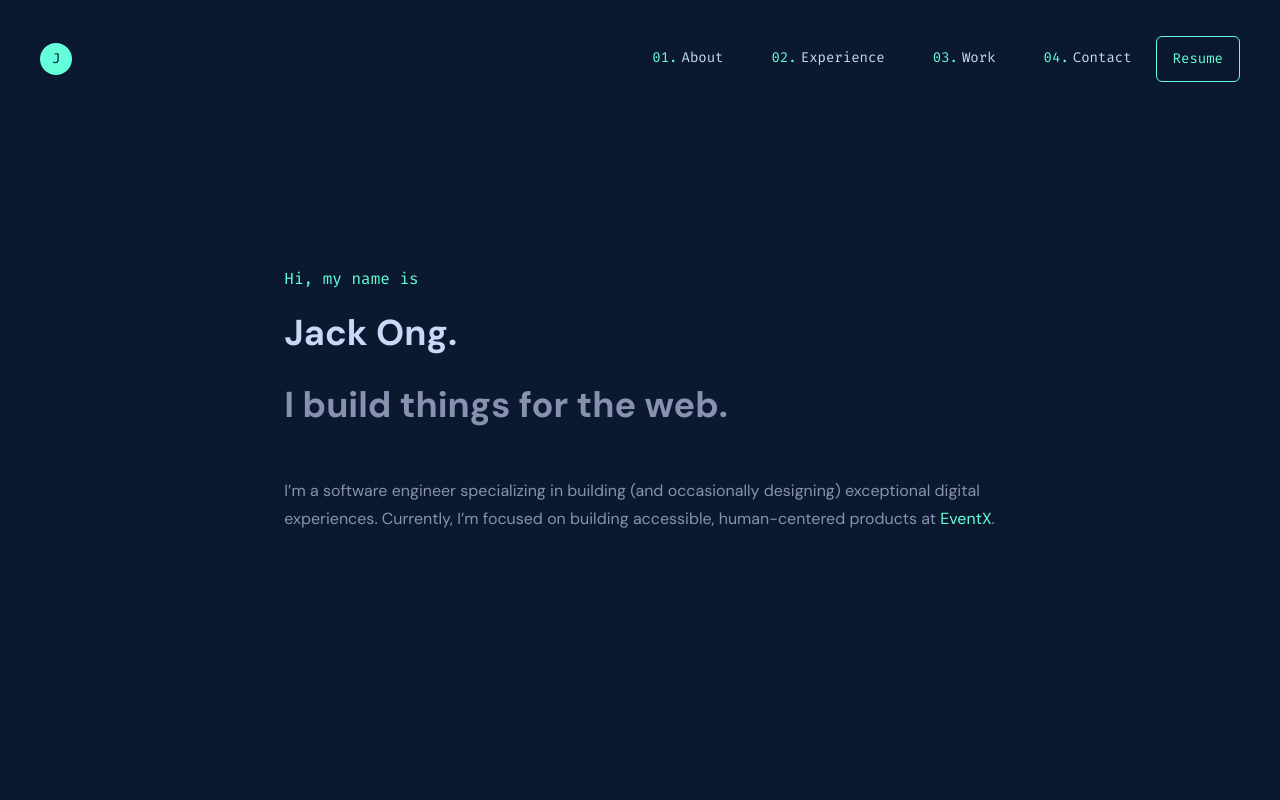
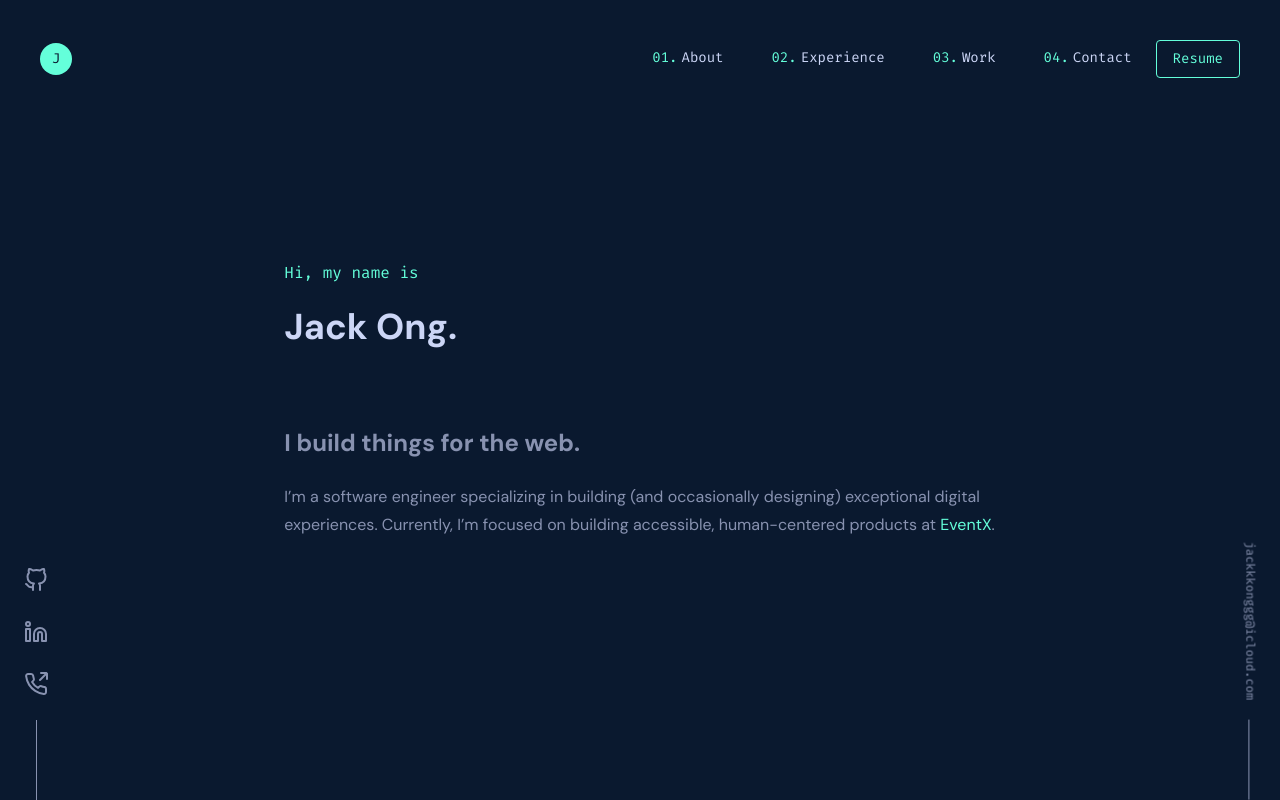
Before and after one commit to jackkkonggg/jackkkonggg.github.io, a Next.js app: page / in a window 1280 px wide. Built offline with nearby package versions, Linux system fonts and the light colour scheme.

Commit message:
feat: socials

```diff
--- a/package.json
+++ b/package.json
@@ -12,6 +12,7 @@
     "next": "12.0.7",
     "react": "17.0.2",
     "react-dom": "17.0.2",
+    "react-feather": "^2.0.9",
     "tailwind-merge": "^1.1.1"
   },
   "devDependencies": {
--- /dev/null
+++ b/src/components/Socials.tsx
@@ -0,0 +1,67 @@
+import { Avatar } from '@/design-system/Avatar';
+import { Link } from '@/design-system/Link';
+import { FC, Fragment } from 'react';
+import { GitHub, Linkedin, PhoneOutgoing } from 'react-feather';
+import { twMerge } from 'tailwind-merge';
+
+const PERSONAL_EMAIL = 'jackkkonggg@icloud.com';
+
+interface SocialIconLinkProps {
+  href: string;
+  Icon: FC;
+}
+
+const SocialIconLink: FC<SocialIconLinkProps> = ({ href, Icon }) => (
+  <a href={href} target="_blank" rel="noreferrer">
+    <Avatar
+      className={twMerge(
+        'bg-transparent',
+        'transition-transform duration-300',
+        'hover:cursor-pointer hover:-translate-y-2',
+      )}
+    >
+      <Icon />
+    </Avatar>
+  </a>
+);
+
+export const Socials: FC = () => {
+  return (
+    <Fragment>
+      <div
+        className={twMerge(
+          'fixed bottom-0 left-5 text-slate-dark',
+          'flex flex-col items-center justify-center gap-5',
+        )}
+      >
+        <SocialIconLink href="https://github.com/jackkkonggg" Icon={GitHub} />
+        <SocialIconLink
+          href="https://www.linkedin.com/in/jack-ong-912026196/"
+          Icon={Linkedin}
+        />
+        <SocialIconLink href={`tel:+85256319195`} Icon={PhoneOutgoing} />
+        <div className="w-px h-20 bg-current" />
+      </div>
+
+      <div
+        className={twMerge(
+          'fixed bottom-0 right-10 rotate-90 origin-bottom-right text-slate-dark',
+          'flex items-center gap-5',
+        )}
+      >
+        <Link
+          disableHoverEffects
+          href={`mailto:${PERSONAL_EMAIL}`}
+          className={twMerge(
+            'font-mono text-xs text-slate-dark',
+            'transition-transform duration-300',
+            'hover:-translate-x-2',
+          )}
+        >
+          {PERSONAL_EMAIL}
+        </Link>
+        <div className="h-px w-20 bg-current transition-colors delay-150" />
+      </div>
+    </Fragment>
+  );
+};
--- a/src/design-system/Button.tsx
+++ b/src/design-system/Button.tsx
@@ -7,7 +7,7 @@ export const Button: FC<Button> = ({ children, className, ...props }) => {
   return (
     <button
       className={twMerge(
-        'text-green h-fit relative px-4 py-3 bg-transparent border border-current rounded-md',
+        'text-green h-fit relative px-4 py-2 bg-transparent border border-current rounded',
         `after:content-[''_!important] after:absolute after:top-0 after:left-0 after:w-full after:h-full after:bg-transparent after:opacity-0 after:transition-colors after:select-none`,
         'hover:after:bg-current hover:after:opacity-5',
         className,
--- a/src/design-system/Link.tsx
+++ b/src/design-system/Link.tsx
@@ -1,15 +1,22 @@
 import { AnchorHTMLAttributes, FC } from 'react';
 import { twMerge } from 'tailwind-merge';
 
-interface LinkProps extends AnchorHTMLAttributes<HTMLAnchorElement> {}
+interface LinkProps extends AnchorHTMLAttributes<HTMLAnchorElement> {
+  disableHoverEffects?: boolean;
+}
 
-export const Link: FC<LinkProps> = ({ children, className, ...props }) => {
+export const Link: FC<LinkProps> = ({
+  children,
+  className,
+  disableHoverEffects = false,
+  ...props
+}) => {
   return (
     <a
       className={twMerge(
-        'no-underline text-green hover:text-green transition-all',
+        'no-underline text-green transition-all',
         `after:content-[''_!important] after:h-[2px] after:relative after:bottom-1 after:bg-current after:opacity-50 after:transition-all after:w-0 after:block`,
-        'hover:after:w-full',
+        !disableHoverEffects && 'hover:text-green hover:after:w-full',
         className,
       )}
       {...props}
--- a/src/pages/index.tsx
+++ b/src/pages/index.tsx
@@ -2,6 +2,7 @@ import { Link } from '@/design-system/Link';
 import { NavBar } from '@/components/NavBar';
 import { NextPage } from 'next';
 import { Fragment } from 'react';
+import { Socials } from '@/components/Socials';
 
 const Home: NextPage = () => {
   return (
@@ -14,7 +15,7 @@ const Home: NextPage = () => {
         >
           <p className="font-mono text-green">Hi, my name is</p>
           <h1 className="text-slate-light">Jack Ong.</h1>
-          <h1 className="text-slate-dark">I build things for the web.</h1>
+          <h2 className="text-slate-dark">I build things for the web.</h2>
           <p className="text-slate-dark">
             I’m a software engineer specializing in building (and occasionally
             designing) exceptional digital experiences. Currently, I’m focused
@@ -26,6 +27,7 @@ const Home: NextPage = () => {
           </p>
         </section>
       </main>
+      <Socials />
     </Fragment>
   );
 };
--- a/tailwind.config.js
+++ b/tailwind.config.js
@@ -5,6 +5,7 @@ module.exports = {
       white: '#e6f1ff',
       green: '#64ffda',
       current: 'currentColor',
+      transparent: 'transparent',
 
       'navy-light': '#233554',
       'navy-main': '#112240',
```
Also changed, not shown: 1 other file (tests, documents, lock files or other folders).
